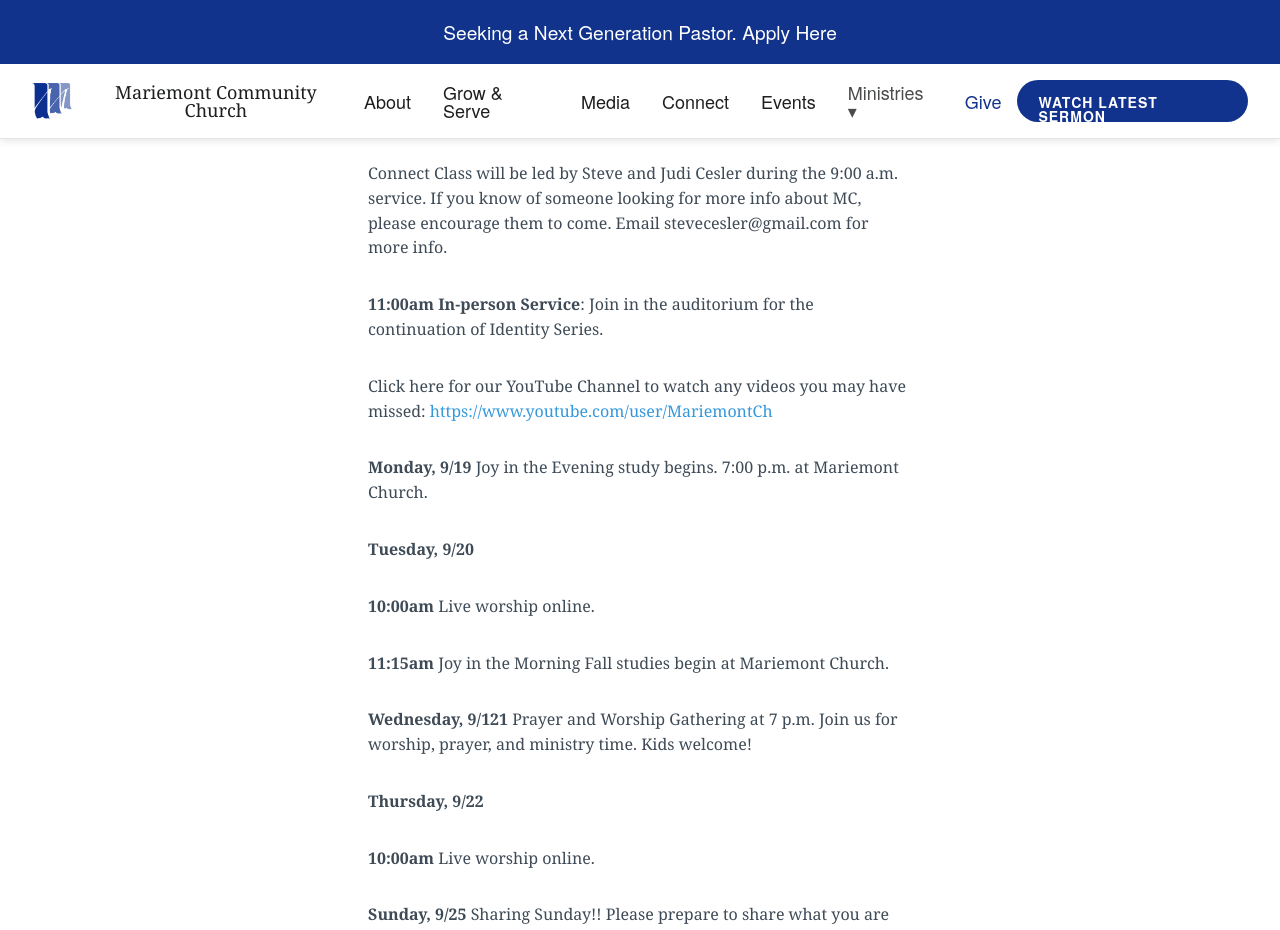
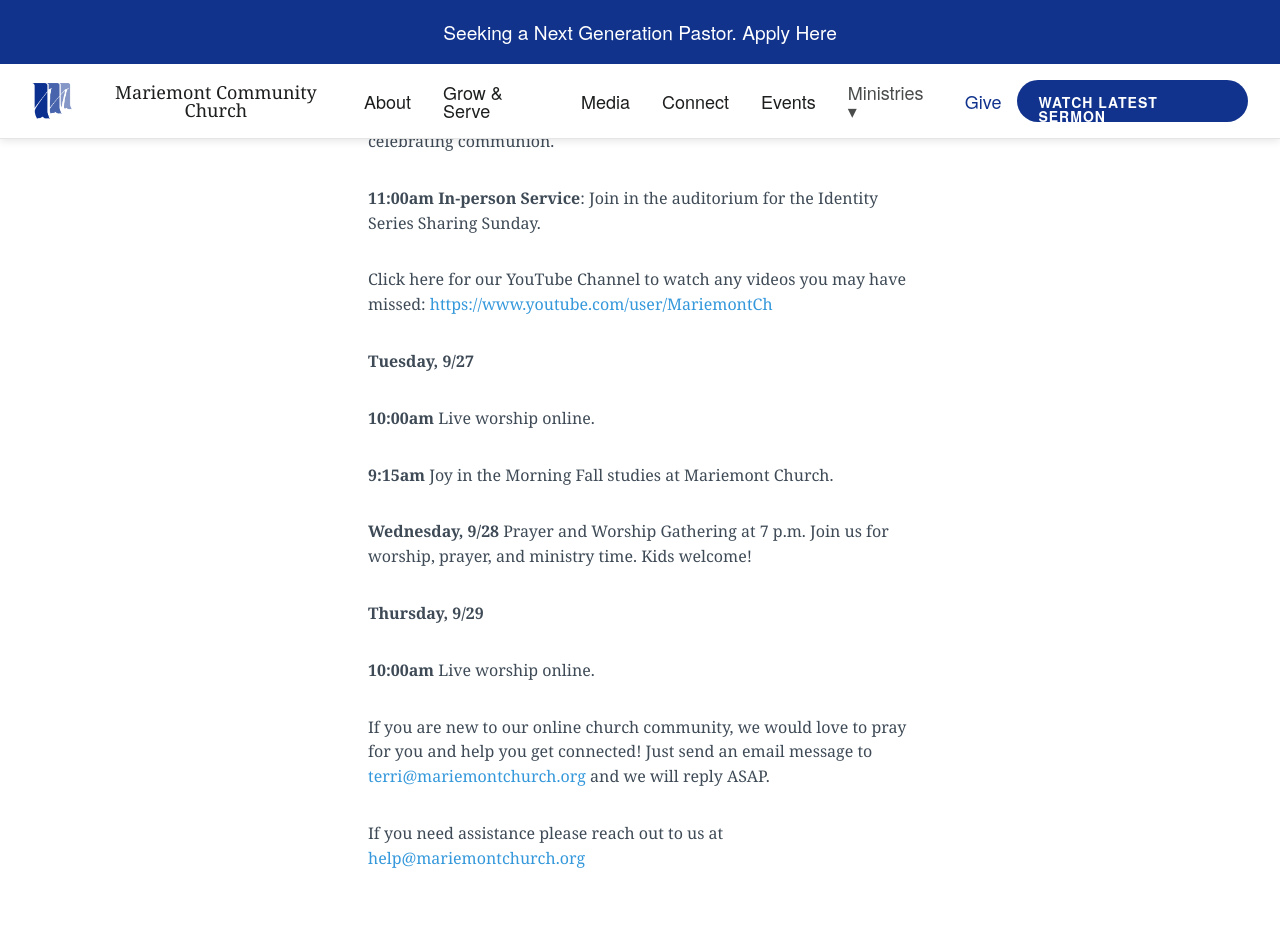
Before and after one commit to lukemoderwell/mariemont, a Jekyll site: the page built from updates.markdown, in a window 1280 px wide and 1400 px high, scrolled down 585 px. Shown: the top 930 px of the window. Built offline with Jekyll 4.4.1, drawn with Linux system fonts in a browser that asks for light colours; nearby versions of some CDN libraries; some of the changed text lies outside the part shown.

Commit message:
Updated Updates

```diff
--- a/updates.markdown
+++ b/updates.markdown
@@ -25,31 +25,26 @@
 
 **Welcome to Sunday Worship Service**
 
-Click to join today's **9:00am Live Stream and In-person: [**Sharing Sunday**](https://youtu.be/G0jP-wfj1l4). Join us for the continuation of Identity Series.
+Click to join today's **9:00am Live Stream and In-person: [**Sharing Sunday**](https://youtu.be/G0jP-wfj1l4). Join us for the continuation of Identity Series. We are celebrating communion.
 
-Connect Class will be led by Steve and Judi Cesler during the 9:00 a.m. service. If you know of someone looking for more info about MC, please encourage them to come. Email stevecesler@gmail.com for more info.
 
-**11:00am In-person Service**: Join in the auditorium for the continuation of Identity Series.
+**11:00am In-person Service**: Join in the auditorium for the  Identity Series Sharing Sunday.
 
 Click here for our YouTube Channel to watch any videos you may have missed:
 [https://www.youtube.com/user/MariemontCh](https://www.youtube.com/user/MariemontCh)
 
-**Monday, 9/19** Joy in the Evening study begins. 7:00 p.m. at Mariemont Church.
-
-**Tuesday, 9/20**
+**Tuesday, 9/27**
 
 **10:00am** Live worship online.
 
-**11:15am** Joy in the Morning Fall studies begin at Mariemont Church.
+**9:15am** Joy in the Morning Fall studies at Mariemont Church.
 
-**Wednesday, 9/121** Prayer and Worship Gathering at 7 p.m.
+**Wednesday, 9/28** Prayer and Worship Gathering at 7 p.m.
 Join us for worship, prayer, and ministry time. Kids welcome!
 
-**Thursday, 9/22**
+**Thursday, 9/29**
 
 **10:00am** Live worship online.
-
-**Sunday, 9/25** Sharing Sunday!! Please prepare to share what you are learning about your identity in Christ during our sharing service! We will also celebrate communion.
 
 If you are new to our online church community, we would love to pray for you and help you get connected! Just send an email message to [terri@mariemontchurch.org](http://terri@mariemontchurch.org) and we will reply ASAP.
 
```
